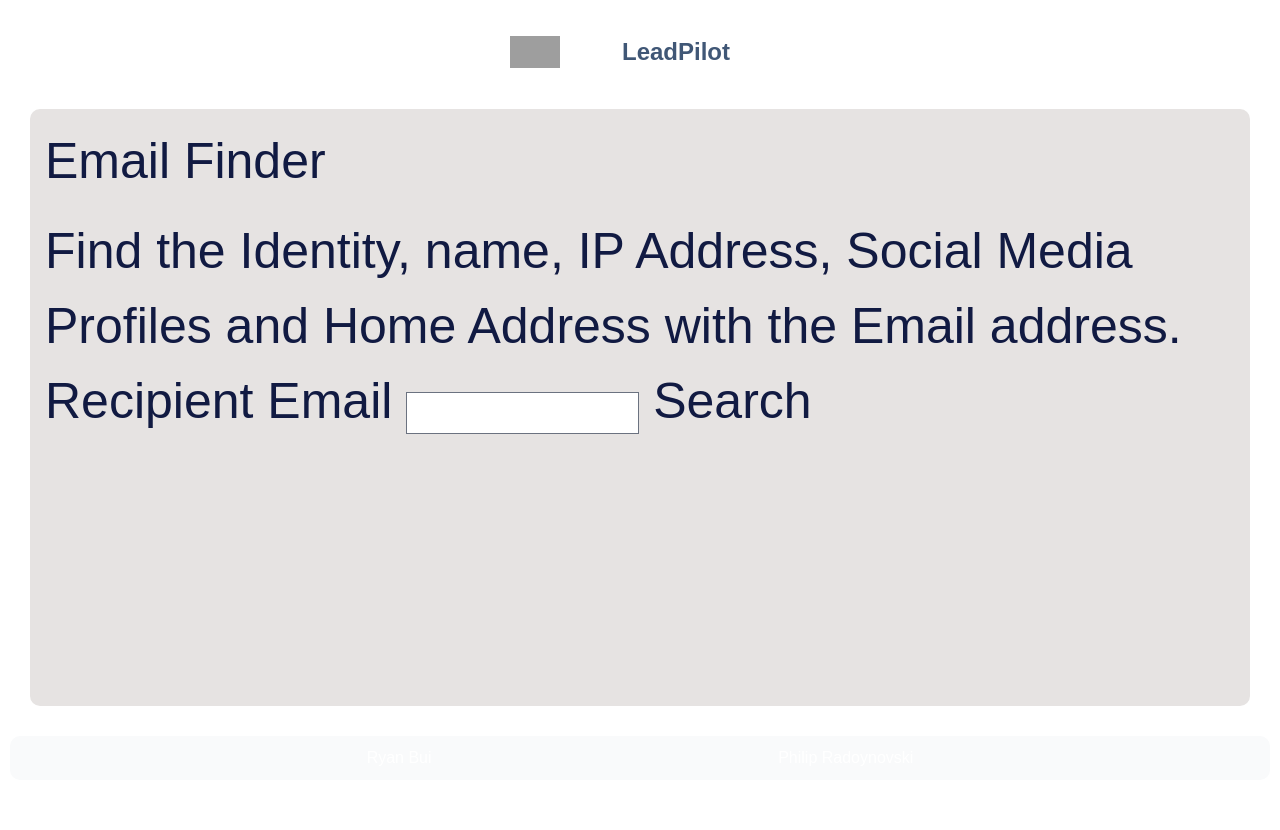
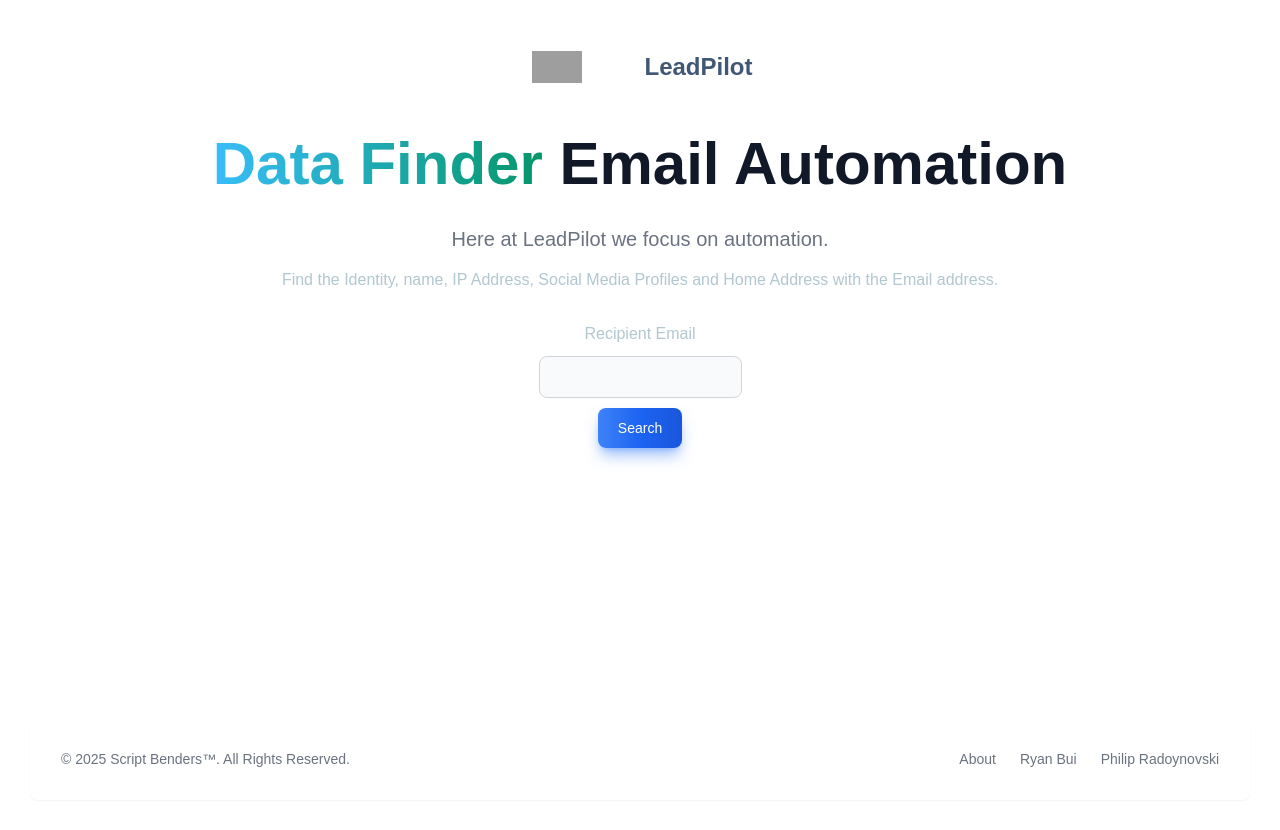
Before and after one commit to Jaehyoonx/DawsHacks_Automation, a Flask app: page / in a window 1280 px wide. Run offline with Flask 3, Linux system fonts and the light colour scheme; some libraries are stand-ins or nearby versions; grey boxes are pictures that could not be loaded.

Commit message:
Add final css and html to make website more pleasing and aesthetic to the eye

```diff
--- a/app/main/routes.py
+++ b/app/main/routes.py
@@ -18,7 +18,10 @@
 @main_bp.route('/about')
 def about():
     """Render the about page."""
-    return render_template('about.html')
+    context = {
+        'main_heading': 'About Script Benders'
+    }
+    return render_template('about.html', context=context)
 
 @main_bp.route('/tracker', methods=['POST', 'GET']  )
 def tracker():
--- a/app/main/templates/about.html
+++ b/app/main/templates/about.html
@@ -2,4 +2,6 @@
 
 {% block content %}
     <h1>{{ context['main_heading'] }}</h1>
+    <p class="mb-3 text-lg text-gray-500 md:text-xl dark:text-gray-400">At Script Benders, we’re passionate about building innovative solutions fast—turning ideas into impactful prototypes without the complexity. We thrive on collaboration, creativity, and problem-solving under pressure.</p>
+    <p class="text-gray-500 dark:text-gray-400">In this hackathon, we aim to accelerate development, tackle real-world challenges, and deliver seamless user experiences. By combining diverse skills in coding, design, and strategy, we track our progress collaboratively, iterate quickly, and stay agile. Our mission: bend the script, break boundaries, and build something awesome.</p>
 {% endblock %}
--- a/app/main/templates/home.html
+++ b/app/main/templates/home.html
@@ -1,12 +1,18 @@
 {% extends 'base.html' %}
 
 {% block content %}
-    <h1>Email Finder<h1>
+    <h1 class="mb-4 text-3xl font-extrabold text-gray-900 dark:text-white md:text-5xl lg:text-6xl"><span class="text-transparent bg-clip-text bg-gradient-to-r to-emerald-600 from-sky-400">Data Finder</span> Email Automation</h1>
+    <p class="text-lg font-normal text-gray-500 lg:text-xl dark:text-gray-400">Here at LeadPilot we focus on automation.</p>
     <p>Find the Identity, name, IP Address, Social Media Profiles and Home Address with the Email address.<p>
-    <form id="new-course-form" method="POST">
-        {{ form.hidden_tag() }}  <!-- CSRF Protection -->
-        {{form.recipient.label}}
-        {{form.recipient(class="form-input")}}
-        {{ form.submit }}
+    <form class="max-w-sm mx-auto" id="new-course-form" method="POST">
+        {{ form.hidden_tag() }}
+        {{form.recipient.label (class='form-label')}}
+        {{form.recipient(class="bg-gray-50 border border-gray-300 text-gray-900 text-sm rounded-lg focus:ring-blue-500
+                    focus:border-blue-500 block w-full p-2.5 dark:bg-gray-700 dark:border-gray-600
+                    dark:placeholder-gray-400 dark:text-white dark:focus:ring-blue-500 dark:focus:border-blue-500")}}
+        {{ form.submit (class='text-white bg-gradient-to-r from-blue-500 via-blue-600 to-blue-700
+                    hover:bg-gradient-to-br focus:ring-4 focus:outline-none focus:ring-blue-300 dark:focus:ring-blue-800
+                    shadow-lg shadow-blue-500/50 dark:shadow-lg dark:shadow-blue-800/80 font-medium rounded-lg
+                    text-sm px-5 py-2.5 text-center me-2 mb-2')}}
     </form>
 {% endblock %}
--- a/app/static/styles/page.css
+++ b/app/static/styles/page.css
@@ -13,8 +13,16 @@
 }
 
 h1 {
-    color: #111a42;
+    color: #b2c7cf;
     font-size: 50px;
+}
+
+p {
+    color: #b2c7cf;
+}
+
+.form-label {
+    color: #b2c7cf;
 }
 
 h2 {
@@ -35,9 +43,11 @@
 
 header {
     color: #405776;
-    width: 100%;
-    border-radius: 25px;
-    margin-bottom: 20px;
+    display: flex;
+    flex-wrap: wrap;
+    text-align: center;
+    margin-left: 5px;
+    padding: 15px;;
 }
 
 #navigation {
@@ -52,7 +62,7 @@
 .auth-navigationbar {
     display: flex;
     flex-wrap: wrap;
-    flex: 1 1 100%; /* allows them to grow/shrink and take full width if needed */
+    flex: 1 1 100%;
     justify-content: center;
     background-color: #c5c9c7;
     border-radius: 10px;
@@ -82,9 +92,9 @@
     flex: 1;
     margin: 5px 20px 20px;
     gap: 15px;
-    background: #e6e3e2;
     border-radius: 10px;
     padding: 15px;
+    text-align: center;
 }
 
 #left-column {
@@ -100,14 +110,10 @@
 footer {
     display: flex;
     flex-wrap: wrap;
-    justify-content: space-evenly;
     color: white;
     text-align: center;
-    padding: 10px;
-    margin-top: 10px;
-    width: 100%;
-    border-radius: 10px;
-    margin-bottom: 40px;
+    margin: 5px 20px 20px;
+    padding: 15px;
 }
 
 #logo {
@@ -121,6 +127,17 @@
     width: 150px;
     margin-right: 0;
     margin-bottom: 10px;
+}
+
+form {
+    display: flex;
+    flex-direction: column;
+    gap: 10px;
+    align-items: center;
+}
+
+#form-submit {
+    margin: 0;
 }
 
 @media (max-width: 1000px) {
--- a/app/templates/base.html
+++ b/app/templates/base.html
@@ -17,25 +17,6 @@
                     <img src="{{ url_for('static', filename='images/logo.svg') }}" class="h-8" alt="LeadPilot Logo" />
                     <span class="self-center text-2xl font-semibold whitespace-nowrap dark:text-white">LeadPilot</span>
                 </a>
-                <button data-collapse-toggle="navbar-multi-level" type="button" class="inline-flex items-center p-2 w-10 h-10 justify-center text-sm text-gray-500 rounded-lg md:hidden hover:bg-gray-100 focus:outline-none focus:ring-2 focus:ring-gray-200 dark:text-gray-400 dark:hover:bg-gray-700 dark:focus:ring-gray-600" aria-controls="navbar-multi-level" aria-expanded="false">
-                    <span class="sr-only">Open main menu</span>
-                    <svg class="w-5 h-5" aria-hidden="true" xmlns="http://www.w3.org/2000/svg" fill="none" viewBox="0 0 17 14">
-                        <path stroke="currentColor" stroke-linecap="round" stroke-linejoin="round" stroke-width="2" d="M1 1h15M1 7h15M1 13h15"/>
-                    </svg>
-                </button>
-                <div class="hidden w-full md:block md:w-auto" id="navbar-multi-level">
-                  <!--ul class="flex flex-col font-medium p-4 md:p-0 mt-4 border border-gray-100 rounded-lg bg-gray-50 md:space-x-8 rtl:space-x-reverse md:flex-row md:mt-0 md:border-0 md:bg-white dark:bg-gray-800 md:dark:bg-gray-900 dark:border-gray-700">
-                    <li>
-                      <a href="{{ url_for('main.home') }}" class="block py-2 px-3 text-gray-900 rounded-sm hover:bg-gray-100 md:hover:bg-transparent md:border-0 md:hover:text-blue-700 md:p-0 dark:text-white md:dark:hover:text-blue-500 dark:hover:bg-gray-700 dark:hover:text-white md:dark:hover:bg-transparent" aria-current="page">Home</a>
-                    </li>
-                    <li>
-                      <a href="{{ url_for('main.tracker') }}" class="block py-2 px-3 text-gray-900 rounded-sm hover:bg-gray-100 md:hover:bg-transparent md:border-0 md:hover:text-blue-700 md:p-0 dark:text-white md:dark:hover:text-blue-500 dark:hover:bg-gray-700 dark:hover:text-white md:dark:hover:bg-transparent">Email Tracker</a>
-                    </li>
-                    <li>
-                      <a href="{{ url_for('main.about') }}" class="block py-2 px-3 text-gray-900 rounded-sm hover:bg-gray-100 md:hover:bg-transparent md:border-0 md:hover:text-blue-700 md:p-0 dark:text-white md:dark:hover:text-blue-500 dark:hover:bg-gray-700 dark:hover:text-white md:dark:hover:bg-transparent">About</a>
-                    </li>
-                  </ul-->
-                </div>
               </div>
             </nav>
         </section>
@@ -49,14 +30,26 @@
             {% endwith %}
         </section>
     </header>
-    <main>
+    <main class="bg-white border-gray-200 dark:bg-gray-900 dark:border-gray-700">
         {% block content %}{% endblock %}
     </main>
-    <footer class="border-gray-200 bg-gray-50 dark:bg-gray-800 dark:border-gray-700">
-        <p>Ryan Bui</p>
-        <p>Philip Radoynovski</p>
+    <footer class="bg-white rounded-lg shadow-sm m-4 dark:bg-gray-800">
+        <div class="w-full mx-auto max-w-screen-xl p-4 md:flex md:items-center md:justify-between">
+          <span class="text-sm text-gray-500 sm:text-center dark:text-gray-400">© 2025 <a href="https://gitlab.com/Jaehyoonx/dawshacks_automation" target="_blank" class="hover:underline">Script Benders™</a>. All Rights Reserved.
+        </span>
+        <ul class="flex flex-wrap items-center mt-3 text-sm font-medium text-gray-500 dark:text-gray-400 sm:mt-0">
+            <li>
+                <a href="{{ url_for('main.about') }}" class="hover:underline me-4 md:me-6">About</a>
+            </li>
+            <li>
+                <a href="https://www.linkedin.com/in/ryan-bui-7492a9234?utm_source=share&utm_campaign=share_via&utm_content=profile&utm_medium=ios_app" target="_blank" class="hover:underline me-4 md:me-6">Ryan Bui</a>
+            </li>
+            <li>
+                <a href="https://gitlab.com/KinoRad" target="_blank" class="hover:underline">Philip Radoynovski</a>
+            </li>
+        </ul>
+        </div>
     </footer>
-
     <script src="https://cdn.jsdelivr.net/npm/flowbite@3.1.2/dist/flowbite.min.js"></script>
 </body>
 </html>
```
Also changed, not shown: app/main/templates/tracker.html (+11 -5 lines).
